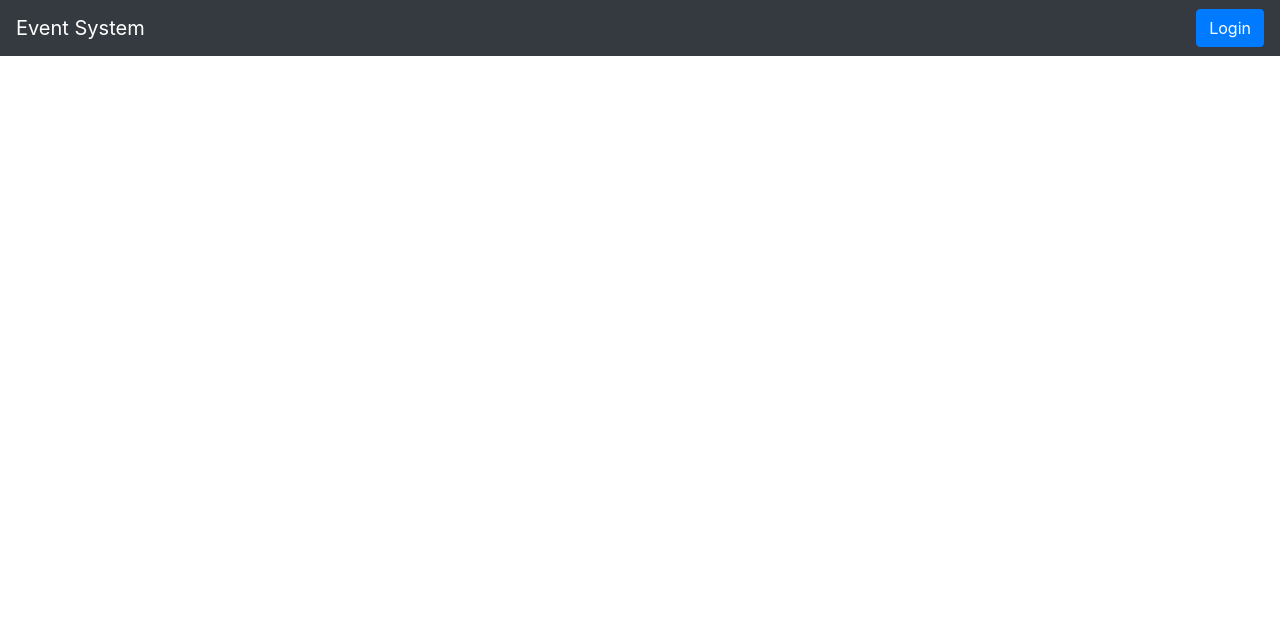
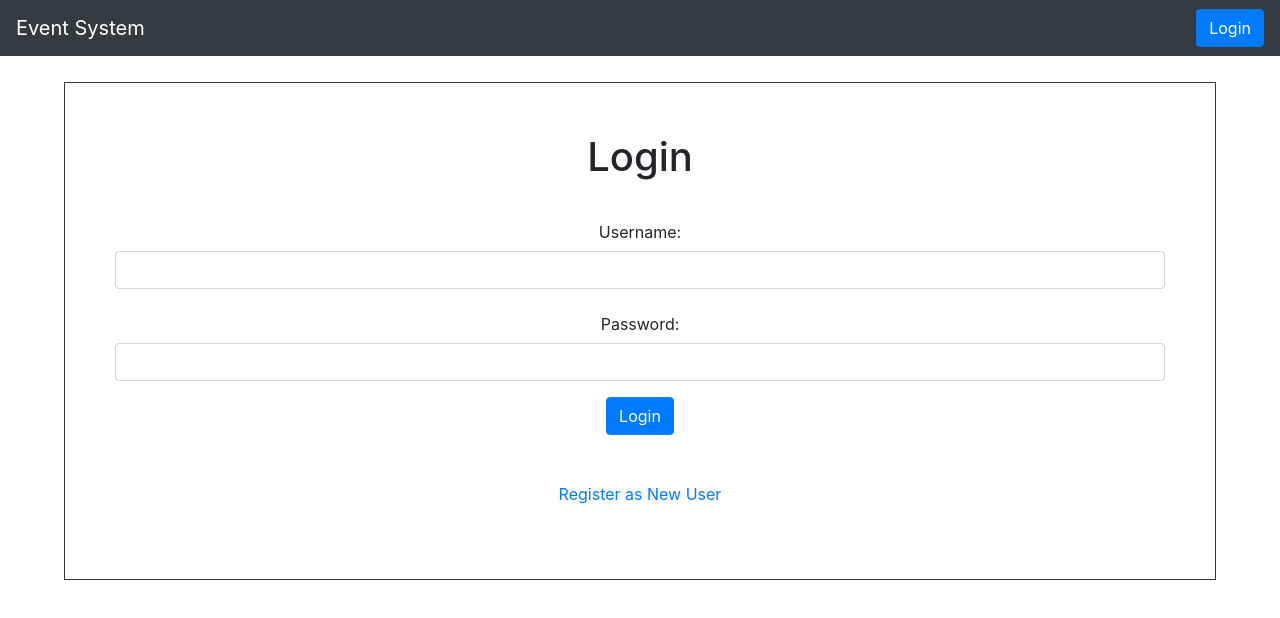
Before and after one commit to COP4710/front-end, a React (Create React App) app: page /login in a window 1280 px wide. Shown: the top 618 px of the page. Built offline with nearby package versions, Linux system fonts and the light colour scheme.

Commit message:
Added Login Page

```diff
--- a/src/App.js
+++ b/src/App.js
@@ -10,6 +10,7 @@ import React from 'react'
 
 import Home from './pages/Home'
 import CreateEvent from './pages/CreateEvent'
+import Login from './pages/Login'
 import './App.css';
 
 export class App extends React.Component {
@@ -29,6 +30,7 @@ export class App extends React.Component {
             <Switch>
               <Route exact path="/" component={Home}/>
               <Route exact path="/createevent" component={CreateEvent}/>
+              <Route exact path="/login" component={Login}/>
             </Switch>
         </div>
       </Router>
--- a/src/components/navbar.js
+++ b/src/components/navbar.js
@@ -24,7 +24,7 @@ export class EventNavbar extends React.Component {
                         </Navbar.Brand>
                     </Nav.Item>
                     <Nav.Item className='login-button'>
-                        <Button href='/' variant="primary">Login</Button>
+                        <Button href='/login' variant="primary">Login</Button>
                     </Nav.Item>
                 </Nav>
             </Navbar>
--- /dev/null
+++ b/src/pages/Login.js
@@ -0,0 +1,89 @@
+import '../App.css';
+import {Link, Redirect} from 'react-router-dom'
+import React, { Component } from 'react'
+import { Form, Row, Col, Button } from 'react-bootstrap';
+import 'bootstrap/dist/css/bootstrap.min.css';
+import axios from 'axios'
+
+export class Login extends React.Component{
+    constructor(props){
+        super(props)
+
+        this.state = {
+            redirect: false,
+            register: false
+        }
+
+        this.handleChange = this.handleChange.bind(this)
+        this.onClickRegister = this.onClickRegister.bind(this)
+    }
+
+    handleChange = event => {
+        var value = event.target.value
+        this.setState({[event.target.name]: value})
+    }
+
+    onClickRegister = event => {
+        var regisVal = false;
+        if(event.target.name == "RegisterButton" && this.state.register == false) {
+            regisVal = true;
+        } else if(event.target.name == "LoginButton" && this.state.register == true){
+            regisVal = false;
+        }
+        this.setState({register: regisVal})
+    }
+
+    render() {
+    if(this.state.redirect)
+        return <Redirect to='/'/>
+
+    var title = "Login"
+    var loginButton = "Login"
+    var newUserButton;
+    if(this.state.register) {
+        title = "Create New User"
+        loginButton = "Register"
+        newUserButton = null
+    } else {
+        title = "Login"
+        loginButton = "Login"
+        newUserButton = <Button name="RegisterButton"
+                        onClick={this.onClickRegister}
+                        variant="link">Register as New User</Button>
+    }
+
+    return (
+        <div className="create-appoint-section border border-dark">
+            <h1>{title}</h1>
+            <br/>
+            <Form>
+                <Form.Group as={Row}>
+                    <Col>
+                        <Form.Label column >Username:</Form.Label>
+                        <Form.Control type="text"></Form.Control>
+                    </Col>
+                </Form.Group>
+                <Form.Group as={Row}>
+                    <Col>
+                        <Form.Label column >Password:</Form.Label>
+                        <Form.Control type="text"></Form.Control>
+                    </Col>
+                </Form.Group>
+                <Form.Group as={Row}>
+                    <Col>
+                        <Button name="LoginButton" onClick={this.onClickRegister}>{loginButton}</Button>
+                    </Col>
+                </Form.Group>
+                <Form.Group as={Row}>
+                    <Col>
+                        <br/>
+                        {newUserButton}
+                    </Col>
+                </Form.Group>
+            </Form>
+        </div>
+        );
+    }
+}
+
+export default Login
```
